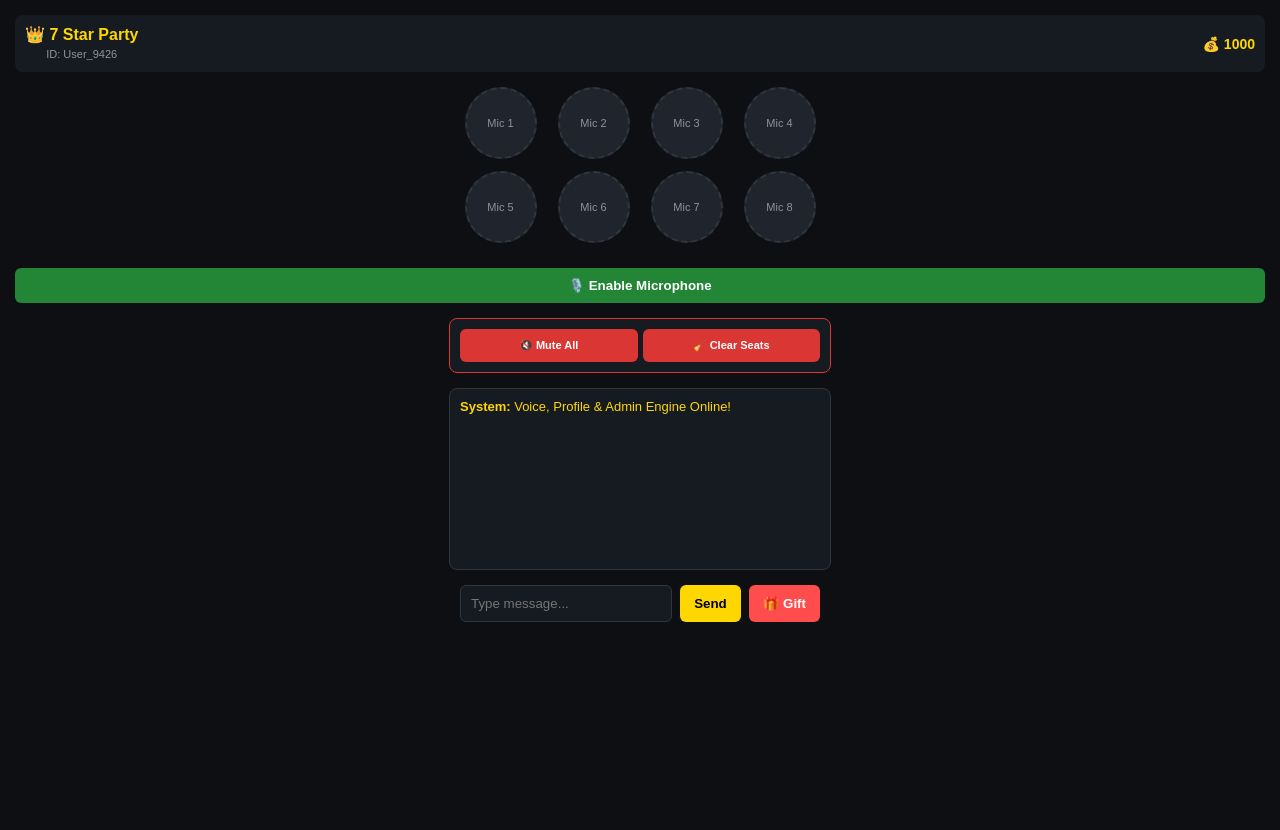
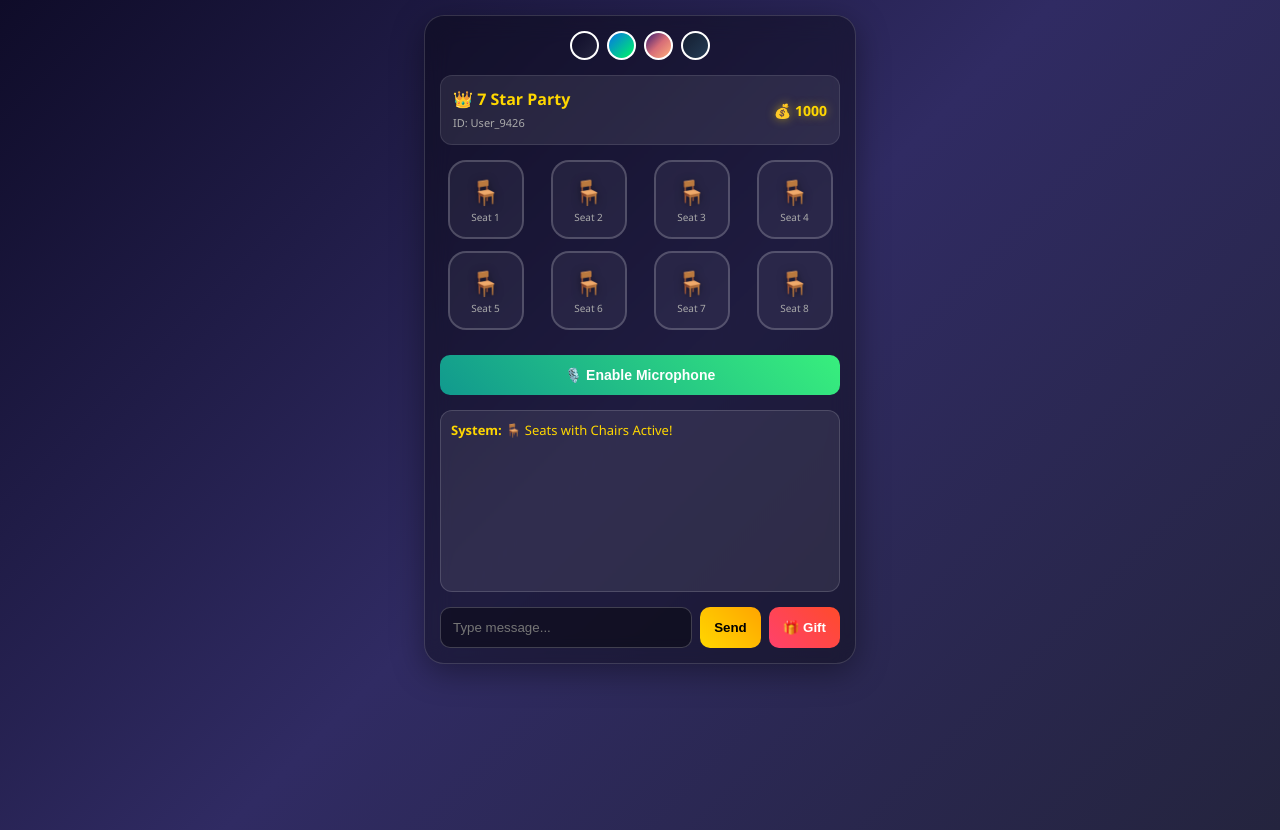
Before and after one commit to khankhanmdsher-boop/7star-party, a website: page public/index.html in a window 1280 px wide. Before the commit the page ends 800 px from the top, so only its background shows below. Drawn offline with nearby package versions, Linux system fonts and the light colour scheme; no server answers.

Commit message:
Added 3D chair icons and seated user avatar layout

```diff
--- a/public/index.html
+++ b/public/index.html
@@ -6,57 +6,187 @@
     <title>7 Star Party Room</title>
     <script src="/socket.io/socket.io.js"></script>
     <style>
-        body { background-color: #0d0f12; color: #fff; font-family: sans-serif; text-align: center; margin: 0; padding: 15px; }
-        .header { display: flex; justify-content: space-between; align-items: center; padding: 10px; background: #161b22; border-radius: 8px; margin-bottom: 15px; }
-        .coins { color: #ffd700; font-weight: bold; font-size: 14px; }
-        .grid { display: grid; grid-template-columns: repeat(4, 1fr); gap: 12px; max-width: 360px; margin: 15px auto; }
-        .seat { background: #1f242d; border: 2px dashed #30363d; border-radius: 50%; width: 68px; height: 68px; display: flex; flex-direction: column; align-items: center; justify-content: center; font-size: 11px; margin: auto; cursor: pointer; color: #8b949e; position: relative; }
-        .seat.taken { border: 2px solid #00ff88; background: #0e2a1f; color: #00ff88; font-weight: bold; box-shadow: 0 0 8px #00ff88; }
-        .chat-box { background: #161b22; border: 1px solid #30363d; border-radius: 8px; height: 160px; max-width: 360px; margin: 15px auto; overflow-y: auto; text-align: left; padding: 10px; font-size: 13px; }
+        :root {
+            --bg-grad: linear-gradient(135deg, #0f0c29, #302b63, #24243e);
+            --card-bg: rgba(255, 255, 255, 0.08);
+        }
+
+        body {
+            background: var(--bg-grad);
+            color: #fff;
+            font-family: 'Segoe UI', sans-serif;
+            text-align: center;
+            margin: 0;
+            padding: 15px;
+            min-height: 100vh;
+            transition: all 0.5s ease;
+        }
+
+        .container {
+            max-width: 400px;
+            margin: 0 auto;
+            background: rgba(0, 0, 0, 0.35);
+            backdrop-filter: blur(12px);
+            border: 1px solid rgba(255, 255, 255, 0.15);
+            border-radius: 20px;
+            padding: 15px;
+            box-shadow: 0 8px 32px 0 rgba(0, 0, 0, 0.37);
+        }
+
+        .header {
+            display: flex;
+            justify-content: space-between;
+            align-items: center;
+            padding: 12px;
+            background: var(--card-bg);
+            border-radius: 12px;
+            margin-bottom: 12px;
+            border: 1px solid rgba(255, 255, 255, 0.1);
+        }
+
+        .coins { color: #ffd700; font-weight: bold; font-size: 14px; text-shadow: 0 0 10px rgba(255,215,0,0.5); }
+
+        .theme-selector {
+            display: flex;
+            justify-content: center;
+            gap: 8px;
+            margin-bottom: 15px;
+        }
+
+        .theme-btn {
+            width: 25px;
+            height: 25px;
+            border-radius: 50%;
+            border: 2px solid #fff;
+            cursor: pointer;
+        }
+
+        .grid { display: grid; grid-template-columns: repeat(4, 1fr); gap: 12px; margin: 15px auto; }
+
+        /* Chair / Seat Styling */
+        .seat {
+            background: rgba(255, 255, 255, 0.05);
+            border: 2px solid rgba(255, 255, 255, 0.2);
+            border-radius: 18px;
+            width: 72px;
+            height: 75px;
+            display: flex;
+            flex-direction: column;
+            align-items: center;
+            justify-content: center;
+            font-size: 11px;
+            margin: auto;
+            cursor: pointer;
+            color: #ddd;
+            transition: all 0.3s ease;
+            position: relative;
+        }
+
+        .chair-icon {
+            font-size: 24px;
+            margin-bottom: 2px;
+            filter: drop-shadow(0 2px 4px rgba(0,0,0,0.5));
+        }
+
+        .seat-label {
+            font-size: 10px;
+            color: #aaa;
+            white-space: nowrap;
+            overflow: hidden;
+            text-overflow: ellipsis;
+            max-width: 60px;
+        }
+
+        .seat.taken {
+            border: 2px solid #00ff88;
+            background: rgba(0, 255, 136, 0.15);
+            color: #00ff88;
+            box-shadow: 0 0 12px rgba(0, 255, 136, 0.4);
+        }
+
+        .seat.taken .chair-icon {
+            animation: pulse 1.5s infinite alternate;
+        }
+
+        @keyframes pulse {
+            0% { transform: scale(1); }
+            100% { transform: scale(1.1); }
+        }
+
+        .chat-box {
+            background: var(--card-bg);
+            border: 1px solid rgba(255, 255, 255, 0.15);
+            border-radius: 12px;
+            height: 160px;
+            margin: 15px auto;
+            overflow-y: auto;
+            text-align: left;
+            padding: 10px;
+            font-size: 13px;
+        }
+
         .chat-msg { margin-bottom: 6px; word-wrap: break-word; }
-        .input-area { display: flex; gap: 8px; max-width: 360px; margin: auto; }
-        input { flex: 1; padding: 10px; background: #161b22; border: 1px solid #30363d; color: #fff; border-radius: 6px; outline: none; }
-        button { padding: 10px 14px; border: none; border-radius: 6px; font-weight: bold; cursor: pointer; }
-        .btn-send { background: #ffd700; color: #000; }
-        .btn-gift { background: #ff4d4d; color: #fff; }
-        .btn-mic { background: #238636; color: #fff; width: 100%; margin-top: 10px; padding: 10px; border-radius: 6px; }
-        .admin-panel { background: #161b22; border: 1px solid #da3633; border-radius: 8px; padding: 10px; max-width: 360px; margin: 15px auto; display: flex; gap: 5px; }
-        .admin-btn { background: #da3633; color: #fff; font-size: 11px; flex: 1; }
+        .input-area { display: flex; gap: 8px; }
+
+        input {
+            flex: 1;
+            padding: 12px;
+            background: rgba(0, 0, 0, 0.4);
+            border: 1px solid rgba(255, 255, 255, 0.2);
+            color: #fff;
+            border-radius: 10px;
+            outline: none;
+        }
+
+        button {
+            padding: 10px 14px;
+            border: none;
+            border-radius: 10px;
+            font-weight: bold;
+            cursor: pointer;
+        }
+
+        .btn-send { background: linear-gradient(45deg, #ffd700, #ffa500); color: #000; }
+        .btn-gift { background: linear-gradient(45deg, #ff416c, #ff4b2b); color: #fff; }
+        .btn-mic { background: linear-gradient(45deg, #11998e, #38ef7d); color: #fff; width: 100%; margin-top: 10px; padding: 12px; border-radius: 10px; font-size: 14px; }
     </style>
 </head>
 <body>
 
+    <div class="container">
+        <!-- Theme Switcher -->
+        <div class="theme-selector">
+            <div class="theme-btn" style="background: linear-gradient(135deg, #0f0c29, #24243e);" onclick="setTheme(1)"></div>
+            <div class="theme-btn" style="background: linear-gradient(135deg, #0575E6, #00F666);" onclick="setTheme(2)"></div>
+            <div class="theme-btn" style="background: linear-gradient(135deg, #3A1C71, #D76D77, #FFAF7B);" onclick="setTheme(3)"></div>
+            <div class="theme-btn" style="background: linear-gradient(135deg, #141E30, #243B55);" onclick="setTheme(4)"></div>
+        </div>
+
         <div class="header">
-        <div>
-            <span style="font-weight:bold; color:#ffd700;">👑 7 Star Party</span><br>
-            <span style="font-size:11px; color:#8b949e;" id="userDisplay">ID: Loading...</span>
+            <div style="text-align: left;">
+                <span style="font-weight:bold; color:#ffd700; font-size: 16px;">👑 7 Star Party</span><br>
+                <span style="font-size:11px; color:#aaa;" id="userDisplay">ID: Loading...</span>
             </div>
             <span class="coins">💰 <span id="coinCount">1000</span></span>
         </div>
 
-    <!-- 8 Voice Seats -->
+        <!-- 8 Chairs Grid -->
         <div class="grid" id="seatGrid">
-        <div class="seat" onclick="handleSeatClick(1)"><span id="s1">Mic 1</span></div>
-        <div class="seat" onclick="handleSeatClick(2)"><span id="s2">Mic 2</span></div>
-        <div class="seat" onclick="handleSeatClick(3)"><span id="s3">Mic 3</span></div>
-        <div class="seat" onclick="handleSeatClick(4)"><span id="s4">Mic 4</span></div>
-        <div class="seat" onclick="handleSeatClick(5)"><span id="s5">Mic 5</span></div>
-        <div class="seat" onclick="handleSeatClick(6)"><span id="s6">Mic 6</span></div>
-        <div class="seat" onclick="handleSeatClick(7)"><span id="s7">Mic 7</span></div>
-        <div class="seat" onclick="handleSeatClick(8)"><span id="s8">Mic 8</span></div>
+            <div class="seat" onclick="handleSeatClick(1)" id="seat1"><div class="chair-icon">🪑</div><span class="seat-label" id="s1">Seat 1</span></div>
+            <div class="seat" onclick="handleSeatClick(2)" id="seat2"><div class="chair-icon">🪑</div><span class="seat-label" id="s2">Seat 2</span></div>
+            <div class="seat" onclick="handleSeatClick(3)" id="seat3"><div class="chair-icon">🪑</div><span class="seat-label" id="s3">Seat 3</span></div>
+            <div class="seat" onclick="handleSeatClick(4)" id="seat4"><div class="chair-icon">🪑</div><span class="seat-label" id="s4">Seat 4</span></div>
+            <div class="seat" onclick="handleSeatClick(5)" id="seat5"><div class="chair-icon">🪑</div><span class="seat-label" id="s5">Seat 5</span></div>
+            <div class="seat" onclick="handleSeatClick(6)" id="seat6"><div class="chair-icon">🪑</div><span class="seat-label" id="s6">Seat 6</span></div>
+            <div class="seat" onclick="handleSeatClick(7)" id="seat7"><div class="chair-icon">🪑</div><span class="seat-label" id="s7">Seat 7</span></div>
+            <div class="seat" onclick="handleSeatClick(8)" id="seat8"><div class="chair-icon">🪑</div><span class="seat-label" id="s8">Seat 8</span></div>
         </div>
 
         <button class="btn-mic" id="micBtn" onclick="toggleMic()">🎙️ Enable Microphone</button>
 
-    <!-- Admin Quick Controls -->
-    <div class="admin-panel">
-        <button class="admin-btn" onclick="adminAction('mute')">🔇 Mute All</button>
-        <button class="admin-btn" onclick="adminAction('clear')">🧹 Clear Seats</button>
-    </div>
-
         <!-- Chat Box -->
         <div class="chat-box" id="chatBox">
-        <div class="chat-msg" style="color: #ffd700;"><b>System:</b> Voice, Profile & Admin Engine Online!</div>
+            <div class="chat-msg" style="color: #ffd700;"><b>System:</b> 🪑 Seats with Chairs Active!</div>
         </div>
 
         <!-- Inputs -->
@@ -65,8 +195,7 @@
             <button class="btn-send" onclick="sendMsg()">Send</button>
             <button class="btn-gift" onclick="sendGift()">🎁 Gift</button>
         </div>
-
-    <div id="audioContainer"></div>
+    </div>
 
     <script>
         const socket = io();
@@ -75,25 +204,30 @@
         let micOn = false;
         let coins = 1000;
         let userId = 'User_' + Math.floor(1000 + Math.random() * 9000);
-        let peers = {};
 
         document.getElementById('userDisplay').innerText = 'ID: ' + userId;
+
+        function setTheme(option) {
+            if(option === 1) document.body.style.background = "linear-gradient(135deg, #0f0c29, #302b63, #24243e)";
+            if(option === 2) document.body.style.background = "linear-gradient(135deg, #0575E6, #00F666)";
+            if(option === 3) document.body.style.background = "linear-gradient(135deg, #3A1C71, #D76D77, #FFAF7B)";
+            if(option === 4) document.body.style.background = "linear-gradient(135deg, #141E30, #243B55)";
+        }
 
         function toggleMic() {
             if(!localStream) {
                 navigator.mediaDevices.getUserMedia({ audio: true }).then(stream => {
                     localStream = stream;
                     micOn = true;
-                    document.getElementById('micBtn').style.background = '#238636';
+                    document.getElementById('micBtn').style.background = 'linear-gradient(45deg, #11998e, #38ef7d)';
                     document.getElementById('micBtn').innerText = '🎙️ Mic ON';
-                    socket.emit('voice-ready', userId);
                 }).catch(() => {
-                    addChat('System', '⚠️ Mic permission blocked in browser settings.');
+                    addChat('System', '⚠️ Mic permission required in browser.');
                 });
             } else {
                 micOn = !micOn;
                 localStream.getAudioTracks()[0].enabled = micOn;
-                document.getElementById('micBtn').style.background = micOn ? '#238636' : '#da3633';
+                document.getElementById('micBtn').style.background = micOn ? 'linear-gradient(45deg, #11998e, #38ef7d)' : 'linear-gradient(45deg, #cb2d3e, #ef473a)';
                 document.getElementById('micBtn').innerText = micOn ? '🎙️ Mic ON' : '🎙️ Mic OFF';
             }
         }
@@ -126,10 +260,6 @@
             addChat('Gift', '🎁 You sent a Rose Gift!');
         }
 
-        function adminAction(action) {
-            socket.emit('admin-action', { action, by: userId });
-        }
-
         function addChat(sender, text) {
             const box = document.getElementById('chatBox');
             const div = document.createElement('div');
@@ -142,38 +272,22 @@
         socket.on('chat-msg', (data) => addChat(data.user, data.text));
 
         socket.on('seat-update', (data) => {
-            const el = document.getElementById('s' + data.seat);
-            if(el) {
-                el.parentElement.classList.add('taken');
-                el.innerText = data.user;
+            const seatEl = document.getElementById('seat' + data.seat);
+            const labelEl = document.getElementById('s' + data.seat);
+            if(seatEl) {
+                seatEl.classList.add('taken');
+                seatEl.querySelector('.chair-icon').innerText = '👑';
+                labelEl.innerText = data.user;
             }
         });
 
         socket.on('seat-remove', (data) => {
-            const el = document.getElementById('s' + data.seat);
-            if(el) {
-                el.parentElement.classList.remove('taken');
-                el.innerText = 'Mic ' + data.seat;
-            }
-        });
-
-        socket.on('admin-action-received', (data) => {
-            if(data.action === 'clear') {
-                for(let i=1; i<=8; i++) {
-                    const el = document.getElementById('s' + i);
-                    el.parentElement.classList.remove('taken');
-                    el.innerText = 'Mic ' + i;
-                }
-                mySeat = null;
-                addChat('Admin', 'All seats cleared by admin.');
-            } else if(data.action === 'mute') {
-                if(localStream) {
-                    localStream.getAudioTracks()[0].enabled = false;
-                    micOn = false;
-                    document.getElementById('micBtn').style.background = '#da3633';
-                    document.getElementById('micBtn').innerText = '🎙️ Mic OFF';
-                }
-                addChat('Admin', 'All microphones muted by admin.');
+            const seatEl = document.getElementById('seat' + data.seat);
+            const labelEl = document.getElementById('s' + data.seat);
+            if(seatEl) {
+                seatEl.classList.remove('taken');
+                seatEl.querySelector('.chair-icon').innerText = '🪑';
+                labelEl.innerText = 'Seat ' + data.seat;
             }
         });
     </script>
```
Lines whose indentation alone changed are shown as unchanged.
